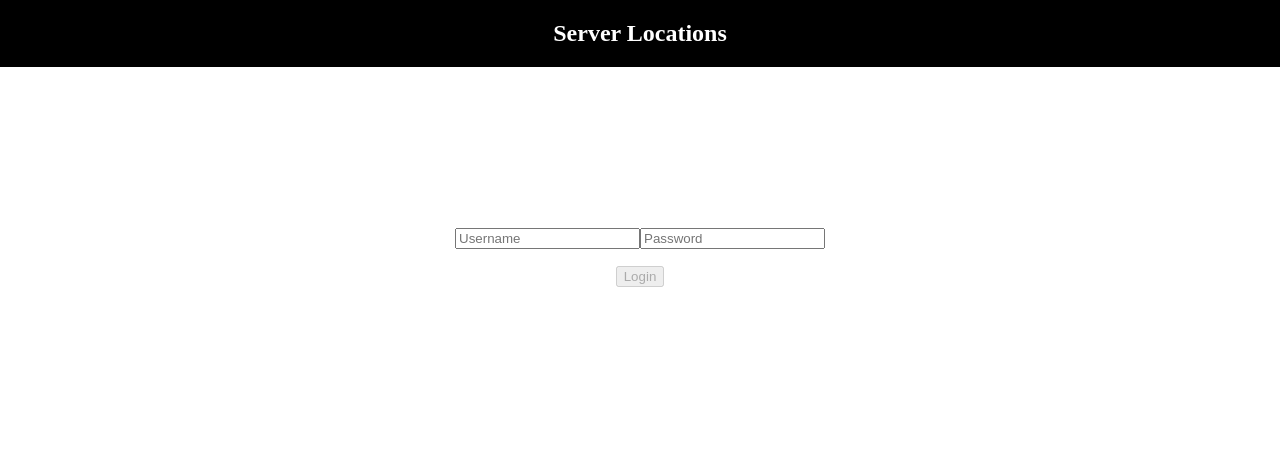
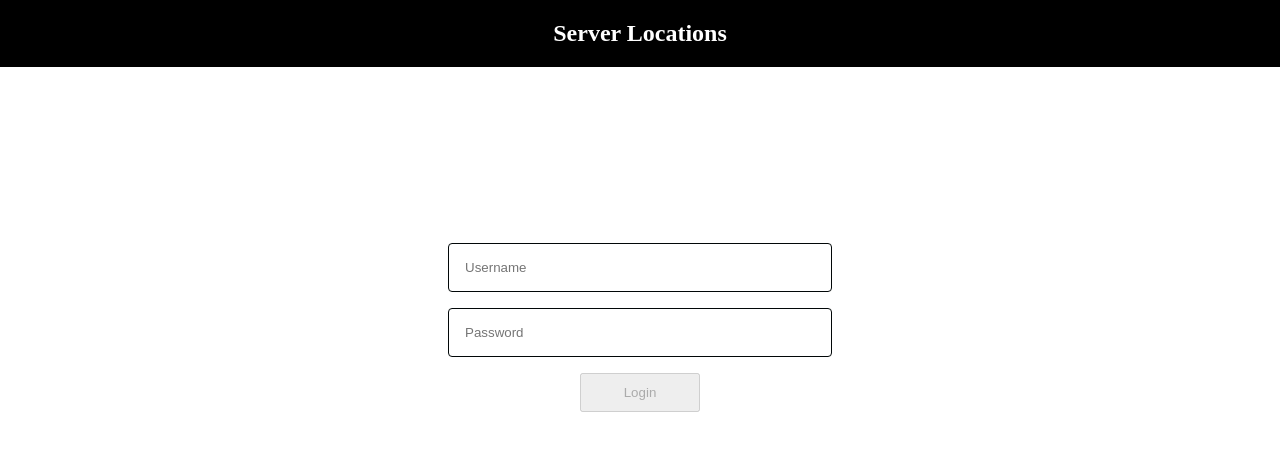
Before and after one commit to karpss/react-authentication, a React (Create React App) app: page / in a window 1280 px wide. Shown: the top 450 px of the page. Built offline with nearby package versions, Linux system fonts and the light colour scheme.

Commit message:
form input and button styled

```diff
--- a/src/components/Login/Login.module.css
+++ b/src/components/Login/Login.module.css
@@ -5,3 +5,20 @@
     flex-direction: column;
     margin-top: 10em;
 }
+
+.loginInput{
+    background-color: transparent;
+    border: 1px solid #010708;
+    color: #010708;
+    border-radius: 0.25rem;
+    display: block;
+    padding: 16px;
+    margin: 16px 0;
+    width: 350px;
+    min-width: 250px;
+}
+
+.loginButton{
+width:120px;
+padding:10px;
+}
--- a/src/components/Login/Login.tsx
+++ b/src/components/Login/Login.tsx
@@ -44,15 +44,17 @@ function Login({onSubmit, loginErrorMessage}: LoginProps) {
         type="text"
         placeholder="Username"
         onChange={(event) => handleInputChange(setUsername(event?.target.value))}
+        className={styles.loginInput}
         />
         <input
         type="password"
         placeholder="Password"
         onChange={(event) => handleInputChange(setPassword(event?.target.value))}
+        className={styles.loginInput}
 
         />
         <p>{loginErrorMessage}</p>
-        <button type="submit" disabled={!isInputValid}>Login</button>
+        <button className={styles.loginButton} type="submit" disabled={!isInputValid}>Login</button>
         </form>
       </div>
     );
--- a/src/components/Navbar/Navbar.module.css
+++ b/src/components/Navbar/Navbar.module.css
@@ -16,7 +16,6 @@
 position:absolute;
 width:100px;
 padding:10px;
-background-color:whitesmoke;
 right: 0px;
 
 }
```
